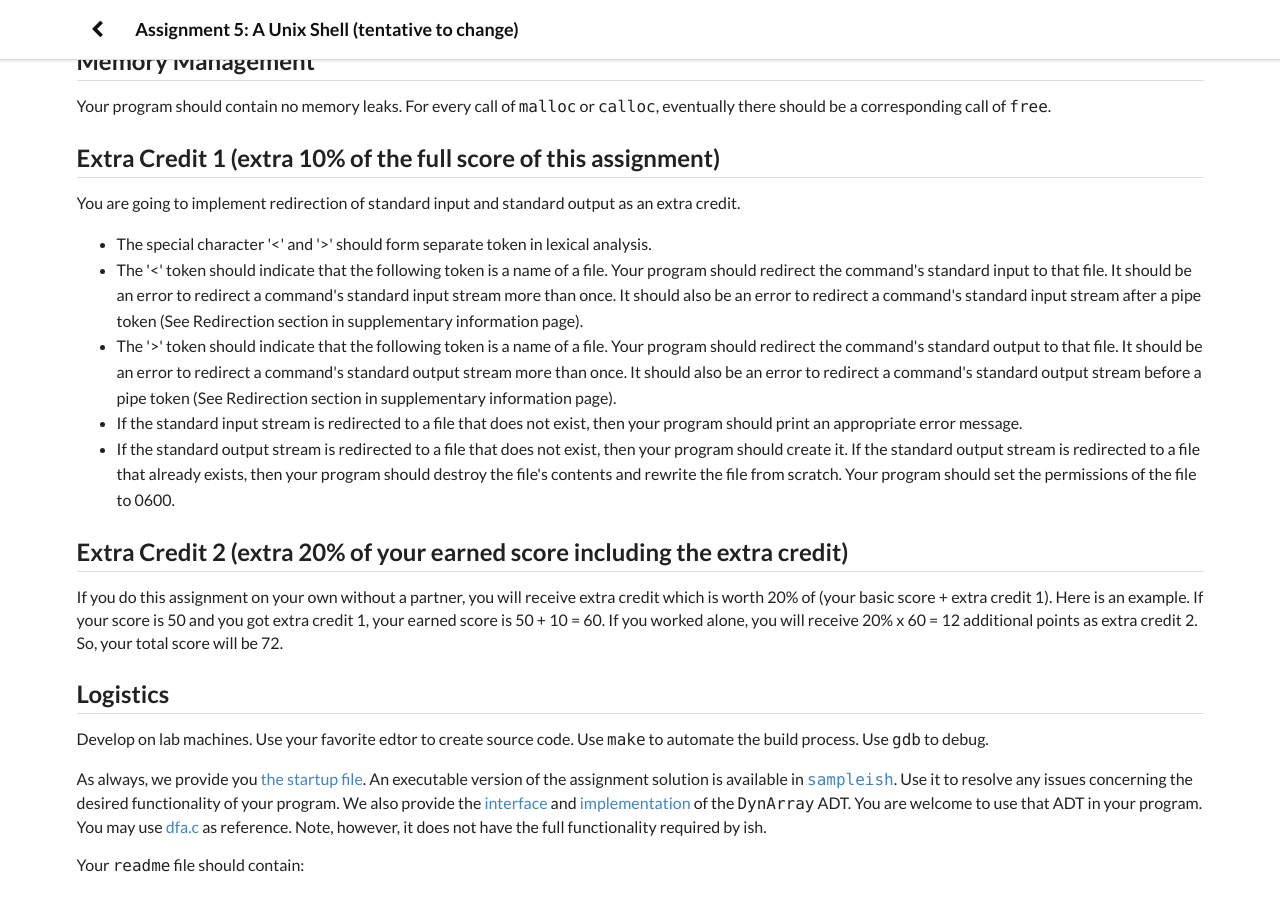
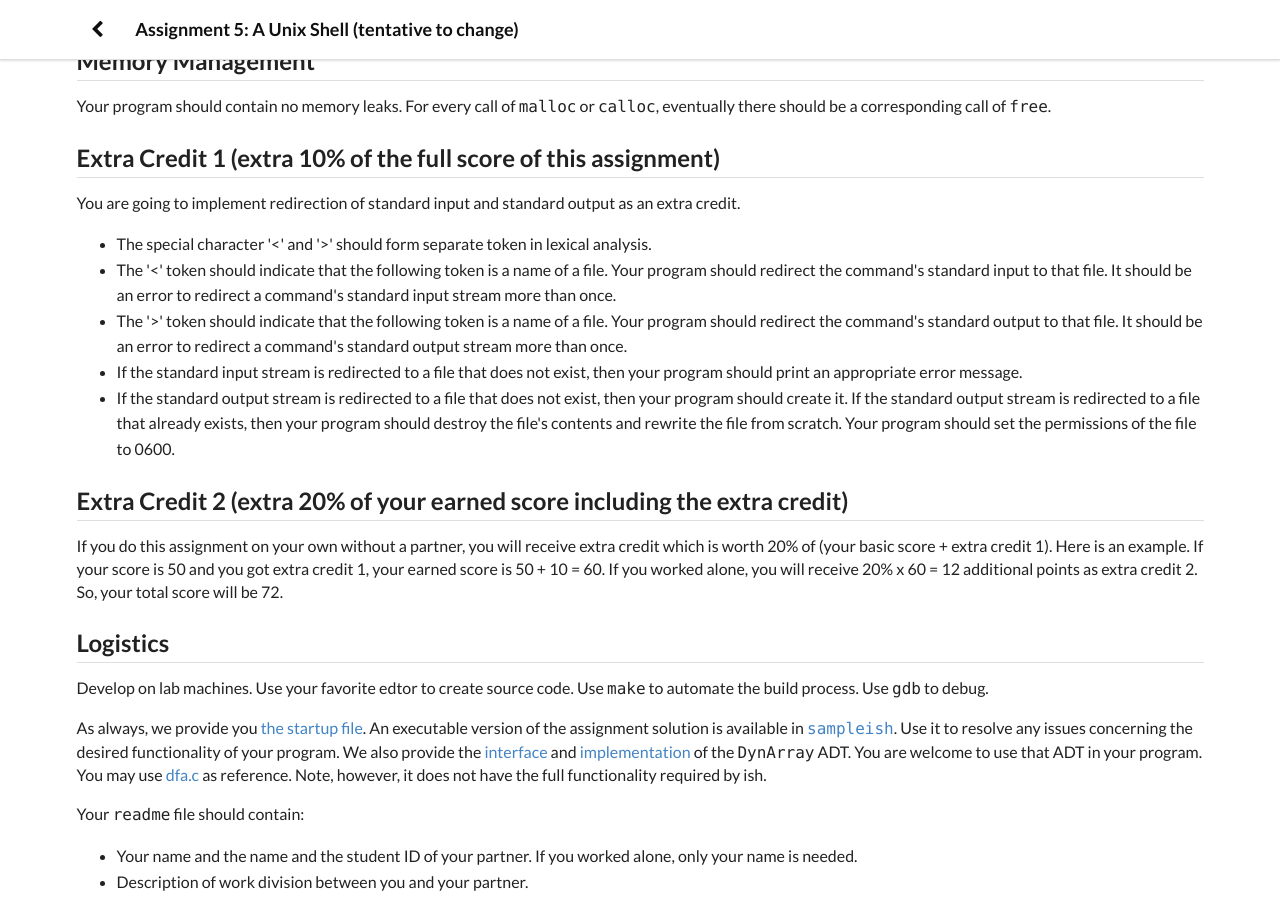
Before and after one commit to kaist-ee209/kaist-ee209.github.io, a Jekyll site: the page assignments/unixshell/index.html, which Jekyll copies as it is, in a window 1280 px wide and 900 px high, scrolled down 3308 px. Built offline with Jekyll 4.4.1, drawn with Linux system fonts in a browser that asks for light colours; some of the changed text lies outside the part shown.

Commit message:
Fix assign5

```diff
--- a/assignments/unixshell/index.html
+++ b/assignments/unixshell/index.html
@@ -239,8 +239,8 @@ program should print an error message if there is any piped commmand,
 <p>You are going to implement redirection of standard input and standard output as an extra credit.</p>
 <ul>
 	<li>The special character '&lt;' and '&gt;' should form separate token in lexical analysis.</li>
-	<li>The '&lt;' token should indicate that the following token is a name of a file. Your program should redirect the command's standard input to that file. It should be an error to redirect a command's standard input stream more than once. It should also be an error to redirect a command's standard input stream after a pipe token (See Redirection section in supplementary information page).</li>
-	<li>The '&gt;' token should indicate that the following token is a name of a file. Your program should redirect the command's standard output to that file. It should be an error to redirect a command's standard output stream more than once. It should also be an error to redirect a command's standard output stream before a pipe token (See Redirection section in supplementary information page).</li>
+	<li>The '&lt;' token should indicate that the following token is a name of a file. Your program should redirect the command's standard input to that file. It should be an error to redirect a command's standard input stream more than once. <!-- It should also be an error to redirect a command's standard input stream after a pipe token (See Redirection section in supplementary information page).</li> -->
+	<li>The '&gt;' token should indicate that the following token is a name of a file. Your program should redirect the command's standard output to that file. It should be an error to redirect a command's standard output stream more than once. <!-- It should also be an error to redirect a command's standard output stream before a pipe token (See Redirection section in supplementary information page).</li> -->
 
         <li>If the standard input stream is redirected to a file that does not exist, then your program should print an appropriate error message.</li>
 	<li>If the standard output stream is redirected to a file that does not exist, then your program should create it. If the standard output stream is redirected to a file that already exists, then your program should destroy the file's contents and rewrite the file from scratch. Your program should set the permissions of the file to 0600.</li>
```
Also changed, not shown: other parts of assignments/unixshell/index.html (+1 -1 lines).
